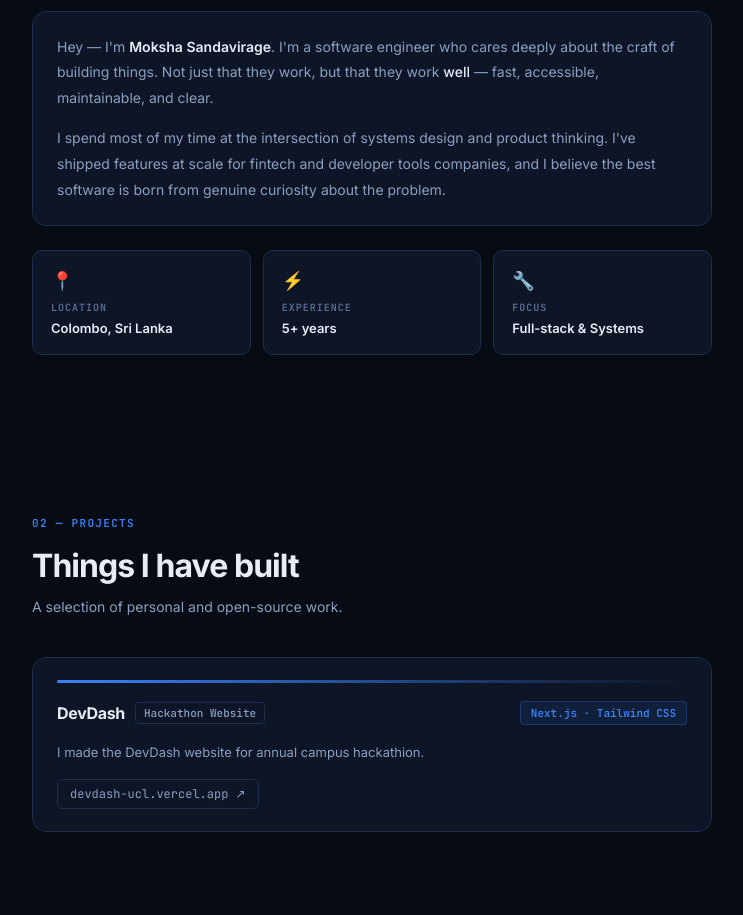
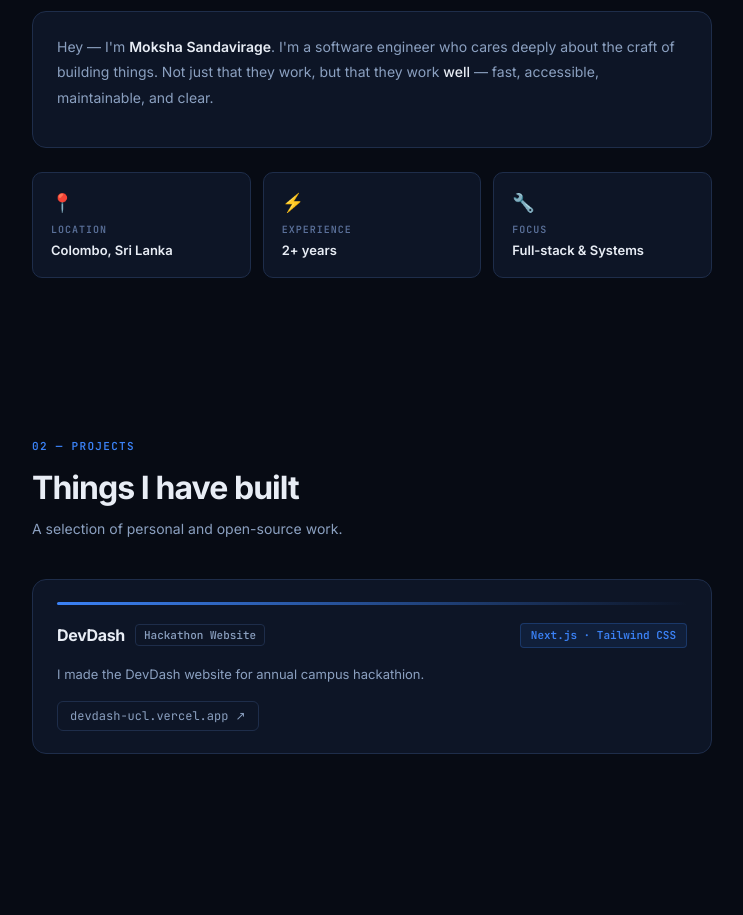
Before and after one commit to MokshaSan/portfolio, a Next.js app: page / in a window 1280 px wide. Shown: the part 1000-1915 px from the top of the page, without its empty margins (296-1039 px from the left). Built offline with nearby package versions, Linux system fonts and the light colour scheme.

Commit message:
fixed about

```diff
--- a/src/components/sections/AboutSection.tsx
+++ b/src/components/sections/AboutSection.tsx
@@ -51,9 +51,8 @@ export default function AboutSection() {
             <strong style={{ color: "var(--fg)", fontWeight: 600 }}>
               Moksha Sandavirage
             </strong>
-            . I&apos;m a software engineer who cares deeply about the
-            craft of building things. Not just that they work, but that
-            they work{" "}
+            . I&apos;m a software engineer who cares deeply about the craft of
+            building things. Not just that they work, but that they work{" "}
             <em
               style={{
                 color: "var(--fg)",
@@ -65,35 +64,17 @@ export default function AboutSection() {
             </em>{" "}
             — fast, accessible, maintainable, and clear.
           </p>
-          <p
-            style={{
-              fontSize: "14px",
-              lineHeight: 1.85,
-              color: "var(--muted2)",
-            }}
-          >
-            I spend most of my time at the intersection of systems design
-            and product thinking. I&apos;ve shipped features at scale for
-            fintech and developer tools companies, and I believe the best
-            software is born from genuine curiosity about the problem.
-          </p>
         </div>
       </div>
 
       <div style={{ display: "flex", gap: "12px", flexWrap: "wrap" }}>
         {[
           { label: "Location", value: "Colombo, Sri Lanka", icon: "📍" },
-          { label: "Experience", value: "5+ years", icon: "⚡" },
+          { label: "Experience", value: "2+ years", icon: "⚡" },
           { label: "Focus", value: "Full-stack & Systems", icon: "🔧" },
         ].map(({ label, value, icon }) => (
-          <div
-            key={label}
-            className="stat-box"
-            style={{ minWidth: "140px" }}
-          >
-            <div style={{ fontSize: "18px", marginBottom: "6px" }}>
-              {icon}
-            </div>
+          <div key={label} className="stat-box" style={{ minWidth: "140px" }}>
+            <div style={{ fontSize: "18px", marginBottom: "6px" }}>{icon}</div>
             <div
               style={{
                 fontFamily: "'JetBrains Mono', monospace",
```
